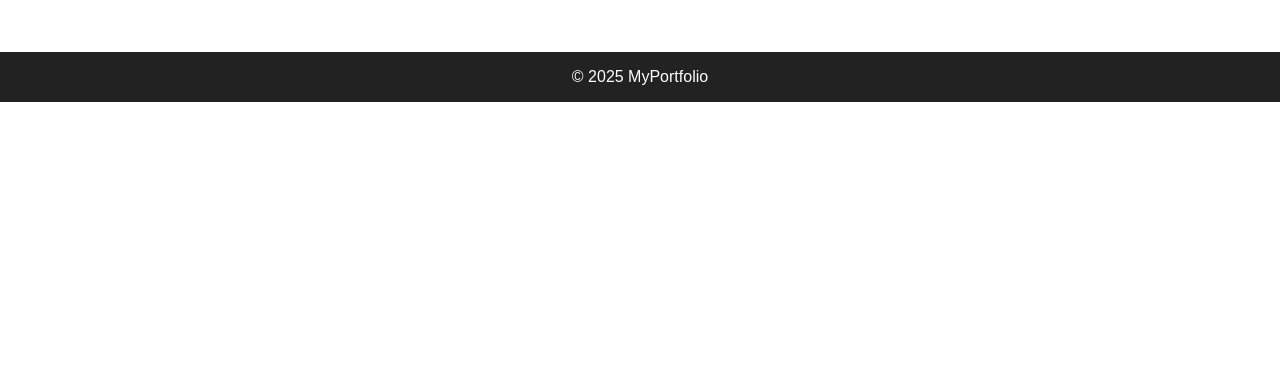
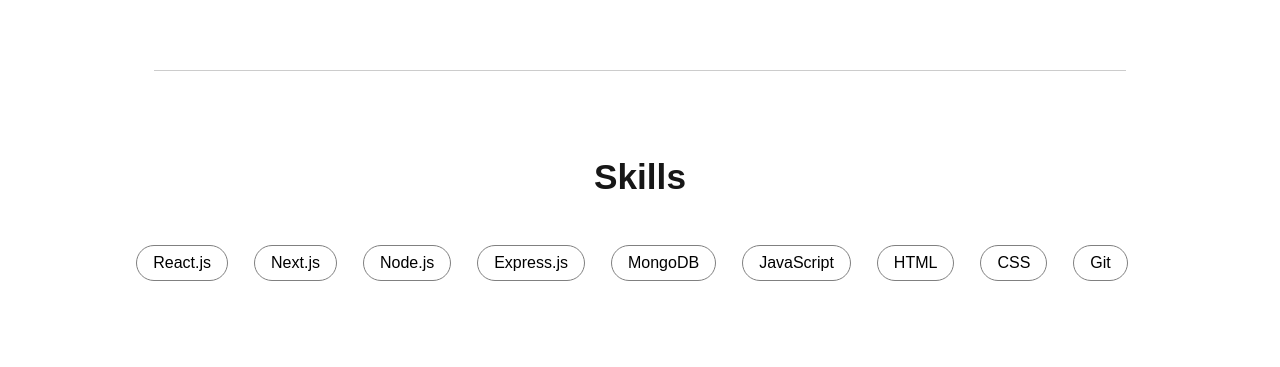
Before and after one commit to devnewcode/portfolio-app, a Next.js app: page / in a window 1280 px wide. Shown: the part 720-1087 px from the top of the page. Before the commit the page ends 822 px from the top, so only its background shows below. Built offline with nearby package versions, Linux system fonts and the light colour scheme.

Commit message:
skills added

```diff
--- a/src/app/globals.css
+++ b/src/app/globals.css
@@ -193,7 +193,7 @@ h1, h2, p {
 }
 
 .profile-img {
-  width: 40vw;
+  width: 35vw;
   /* max-width: 300px; */
   height: 65vh;
   /* border-radius: 50%; */
@@ -221,6 +221,43 @@ h1, h2, p {
 .highlight {
   color: #0070f3;
 }
+.divider {
+  margin: 50px auto;
+  border: none;
+  height: 1px;
+  background-color: #ccc;
+  width: 80%;
+}
+
+.skills-section {
+  text-align: center;
+  padding: 20px;
+  margin-bottom: 20px;
+}
+
+.skills-section h2 {
+  font-size: 2.2rem;
+  margin-bottom: 6vh;
+}
+
+.skills-list {
+  display: flex;
+  flex-wrap: wrap;
+  justify-content: center;
+  gap: 10px;
+}
+
+.skill {
+  padding: 8px 16px;
+  border: 1px solid grey;
+  border-radius: 20px;
+  font-size: 1rem;
+  color: black;
+  margin-bottom: 2vh;
+  margin-right: 2vh;
+  /* background-color: #f0f8ff; */
+}
+
 
 /* Responsive Design */
 @media (max-width: 768px) {
--- a/src/app/page.js
+++ b/src/app/page.js
@@ -3,10 +3,16 @@ import profilePic from "/public/profileimgnew1.png";
 
 export default function Home() {
   return (
+    <>
+      {/* Carousel Section */}
       <section className="carousel">
         <div className="carousel-left">
-        <h1>Hello, I’m <span className="highlight">Devrath</span></h1>
-        <p>Full Stack Developer passionate about creating seamless web solutions using modern tech like React, MongoDB, and Next.js, focused on user-centric design and efficient backend systems.</p>
+          <h1>Hello, I'm <span className="highlight">Devrath</span></h1>
+          <p>
+            Full Stack Developer passionate about creating seamless web
+            solutions using modern tech like React, MongoDB, and Next.js,
+            focused on user-centric design and efficient backend systems.
+          </p>
           <a href="/projects" className="btn">See My Work</a>
         </div>
         <div className="carousel-right">
@@ -19,5 +25,24 @@ export default function Home() {
           />
         </div>
       </section>
+
+      {/* Skills Section */}
+      <hr className="divider" />
+
+      <section className="skills-section">
+        <h2>Skills</h2>
+        <div className="skills-list">
+          <span className="skill">React.js</span>
+          <span className="skill">Next.js</span>
+          <span className="skill">Node.js</span>
+          <span className="skill">Express.js</span>
+          <span className="skill">MongoDB</span>
+          <span className="skill">JavaScript</span>
+          <span className="skill">HTML</span>
+          <span className="skill">CSS</span>
+          <span className="skill">Git</span>
+        </div>
+      </section>
+    </>
   );
 }
```
Lines whose indentation alone changed are shown as unchanged.
